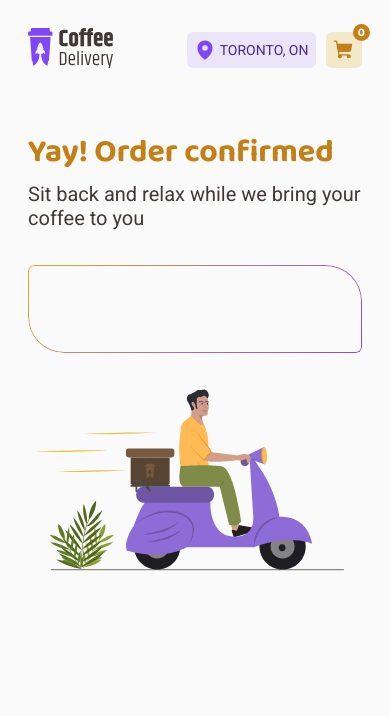
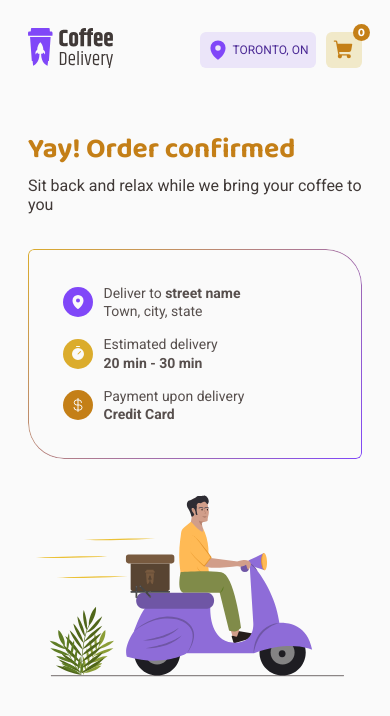
Before and after one commit to gcrozariol/coffee-delivery-react, a React (Vite) app: page /success in a window 390 px wide. Shown: the top 716 px of the page. Built offline with nearby package versions, Linux system fonts and the light colour scheme.

Commit message:
Add delivery details + success screen mobile responsiviness

```diff
--- a/src/components/Header/styles.ts
+++ b/src/components/Header/styles.ts
@@ -27,6 +27,10 @@ const NavigationBase = styled.div`
 
   span {
     text-transform: uppercase;
+  }
+
+  @media (max-width: 768px) {
+    font-size: 12px;
   }
 `
 
--- a/src/pages/Success/index.tsx
+++ b/src/pages/Success/index.tsx
@@ -5,9 +5,18 @@ import {
   Title,
   Message,
   TitleContainer,
+  GradientBorder,
+  ContentContainer,
   OrderInfoContainer,
-  ContentContainer,
+  OrderInfo,
+  Info,
+  MapPinContainer,
+  TimerContainer,
+  DollarSignContainer,
+  InfoMessage,
 } from './styles'
+import { CurrencyDollar, MapPin, Timer } from 'phosphor-react'
+import { defaultTheme } from '@/styles/themes/default'
 
 export function Success() {
   return (
@@ -17,8 +26,54 @@ export function Success() {
         <Message>Sit back and relax while we bring your coffee to you</Message>
       </TitleContainer>
       <ContentContainer>
-        <OrderInfoContainer>lalala</OrderInfoContainer>
-        <img src={successImage} alt="" />
+        <OrderInfoContainer>
+          <GradientBorder />
+          <OrderInfo>
+            <Info>
+              <MapPinContainer>
+                <MapPin
+                  weight="fill"
+                  size={16}
+                  color={defaultTheme.background}
+                />
+              </MapPinContainer>
+              <InfoMessage>
+                <p>
+                  Deliver to <span>street name</span>
+                </p>
+                <p>Town, city, state</p>
+              </InfoMessage>
+            </Info>
+            <Info>
+              <TimerContainer>
+                <Timer
+                  weight="fill"
+                  size={16}
+                  color={defaultTheme.background}
+                />
+              </TimerContainer>
+              <InfoMessage>
+                <p>Estimated delivery</p>
+                <span>20 min - 30 min</span>
+              </InfoMessage>
+            </Info>
+            <Info>
+              <DollarSignContainer>
+                <CurrencyDollar size={16} color={defaultTheme.background} />
+              </DollarSignContainer>
+              <InfoMessage>
+                <p>Payment upon delivery</p>
+                <span>Credit Card</span>
+              </InfoMessage>
+            </Info>
+          </OrderInfo>
+        </OrderInfoContainer>
+        {/* <div> */}
+        <img
+          src={successImage}
+          alt="Image of a delivery person on a motorcicle bringing your order to you"
+        />
+        {/* </div> */}
       </ContentContainer>
     </SuccessContainer>
   )
--- a/src/pages/Success/styles.ts
+++ b/src/pages/Success/styles.ts
@@ -24,16 +24,26 @@ export const Title = styled.p`
   font-family: 'Baloo 2', cursive;
   font-size: 32px;
   color: ${(props) => props.theme['yellow-dark']};
+
+  @media (max-width: 768px) {
+    font-size: 28px;
+  }
 `
 
 export const Message = styled.span`
   font-size: 20px;
+
+  @media (max-width: 768px) {
+    font-size: 16px;
+  }
 `
 
 export const ContentContainer = styled.div`
   display: flex;
   flex-wrap: wrap;
   justify-content: space-between;
+
+  position: relative;
 
   img {
     width: 30.75rem;
@@ -49,9 +59,10 @@ export const ContentContainer = styled.div`
   }
 `
 
-export const OrderInfoContainer = styled.div`
+export const GradientBorder = styled.div`
+  display: flex;
   width: 32.875rem;
-  padding: 2.5rem;
+  min-height: 15rem;
 
   border-radius: 6px 36px;
   border: 1px solid transparent;
@@ -69,6 +80,72 @@ export const OrderInfoContainer = styled.div`
   -webkit-mask:
     linear-gradient(${(props) => props.theme.background} 0 0) padding-box,
     linear-gradient(${(props) => props.theme.background} 0 0);
+
   -webkit-mask-composite: xor;
   mask-composite: exclude;
 `
+
+export const OrderInfoContainer = styled.div`
+  display: flex;
+  position: relative;
+
+  top: 0;
+  left: 0;
+  right: 0;
+  bottom: 0;
+
+  width: 32.875rem;
+
+  @media (max-width: 768px) {
+    width: 100%;
+  }
+`
+
+export const OrderInfo = styled.div`
+  display: flex;
+  flex-direction: column;
+  justify-content: space-between;
+  position: absolute;
+
+  top: 0;
+  bottom: 0;
+  padding: 2.5rem;
+`
+
+export const Info = styled.div`
+  display: flex;
+  align-items: center;
+  gap: 0.75rem;
+`
+
+export const InfoMessage = styled.div`
+  display: flex;
+  flex-direction: column;
+  color: ${(props) => props.theme['base-text']};
+
+  line-height: 130%;
+
+  span {
+    font-weight: bold;
+  }
+`
+
+export const IconContainerBase = styled.div`
+  display: flex;
+  align-items: center;
+  justify-content: center;
+  padding: 0.5rem;
+  border-radius: 50%;
+`
+
+export const MapPinContainer = styled(IconContainerBase)`
+  background-color: ${(props) => props.theme.purple};
+`
+
+export const TimerContainer = styled(IconContainerBase)`
+  background-color: ${(props) => props.theme.yellow};
+`
+
+export const DollarSignContainer = styled(IconContainerBase)`
+  background-color: ${(props) => props.theme['yellow-dark']};
+`
```
